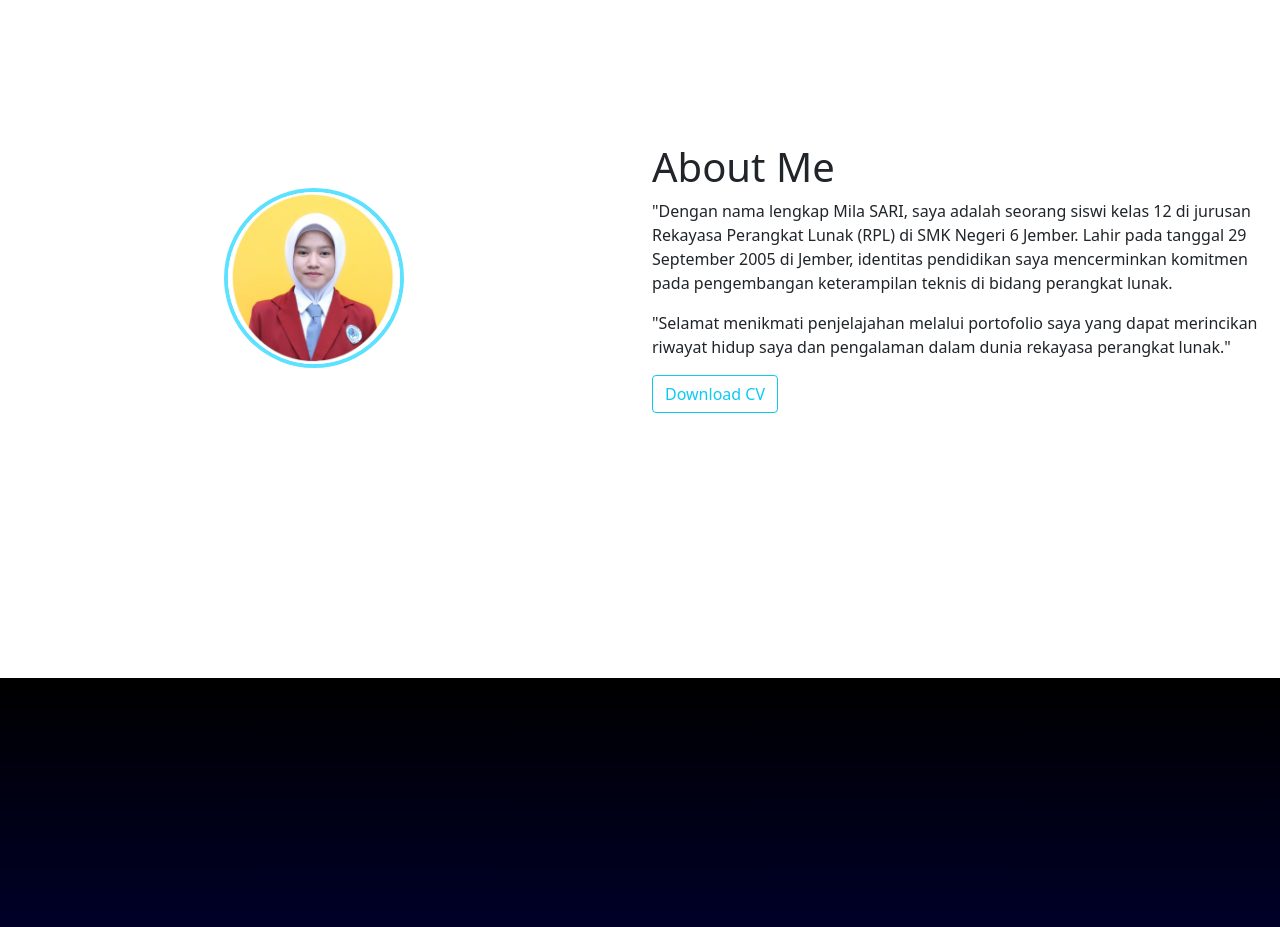
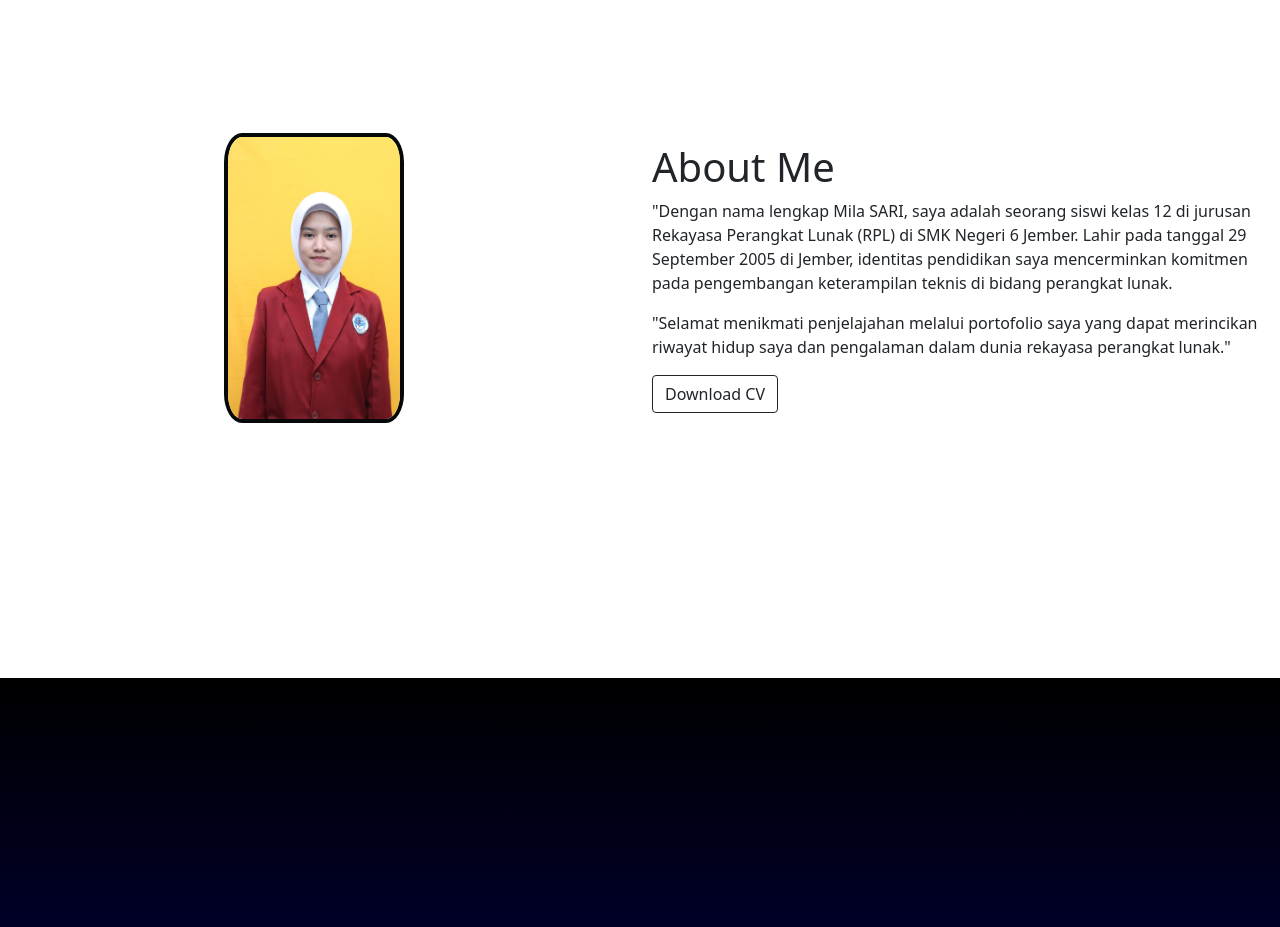
Before and after one commit to milasari22/milasari22-portofolio-react, a React (Create React App) app: page / in a window 1280 px wide. Shown: the part 980-1907 px from the top of the page. Built offline with nearby package versions, Linux system fonts and the light colour scheme.

Commit message:
Memodifikasi bagian about me(2)

```diff
--- a/src/App.css
+++ b/src/App.css
@@ -24,9 +24,9 @@
 
 .tentang {
   width: 180px;
-  height: 180px;
-  border: 4px solid #5ce2ff;
-  border-radius: 50%;
+  border: 4px solid #06090a;
+  height: 290px;
+  border-radius: 10%;
 }
 
 .media_social {
--- a/src/components/AboutMe.js
+++ b/src/components/AboutMe.js
@@ -1,10 +1,10 @@
-import logo from "../assets/logo.jpeg";
+import tentang from "../assets/tentang.jpeg";
 function AboutMe() {
   return (
     <div className="section">
       <div className="row align-items-center">
         <div className="col-6 text-center">
-          <img className="tentang" src={logo} />
+          <img className="tentang" src={tentang} />
         </div>
         <div className="col-6">
           <h1>About Me</h1>
@@ -20,7 +20,7 @@ function AboutMe() {
             merincikan riwayat hidup saya dan pengalaman dalam dunia rekayasa
             perangkat lunak."
           </p>
-          <button type="button" class="btn btn-outline-info">
+          <button type="button" class="btn btn-outline-dark">
             Download CV
           </button>
         </div>
```
Also changed, not shown: src/assets/tentang.jpeg (added).
